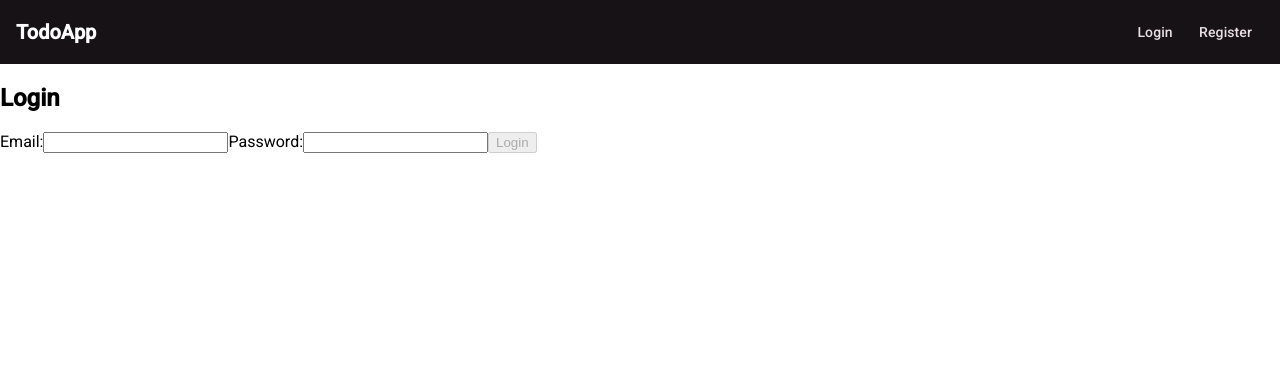
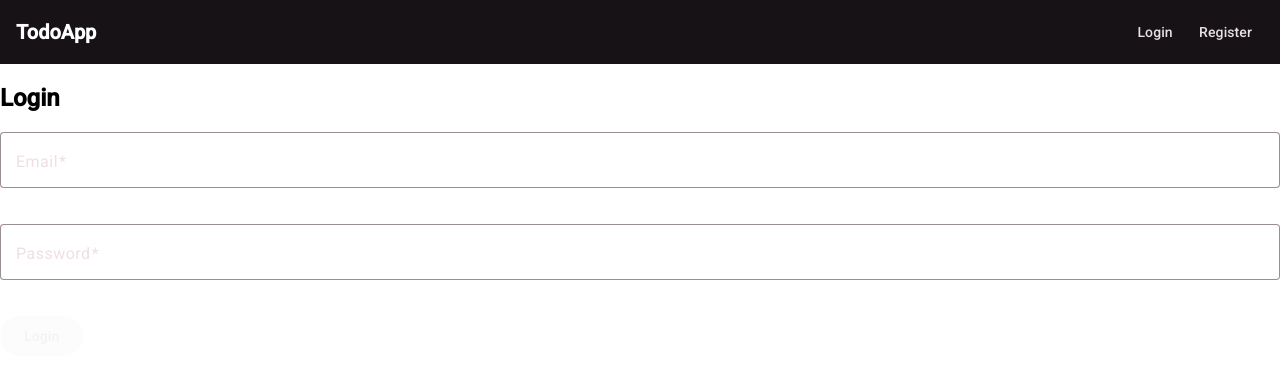
Before and after one commit to VKoutsos/todo_api, an Angular app in the folder todo-app-frontend/: page /login in a window 1280 px wide. Shown: the top 382 px of the page. Built offline with nearby package versions, Linux system fonts and the light colour scheme.

Commit message:
first login component fix

```diff
--- a/todo-app-frontend/src/app/app.module.ts
+++ b/todo-app-frontend/src/app/app.module.ts
@@ -23,6 +23,8 @@ import { AdminDetailComponent } from './components/admin-detail/admin-detail.com
 import { MatToolbarModule } from '@angular/material/toolbar';
 import { MatButtonModule } from '@angular/material/button';
 import { MatIconModule } from '@angular/material/icon';
+import { MatFormFieldModule } from '@angular/material/form-field';
+import { MatInputModule } from '@angular/material/input';
 
 @NgModule({
   declarations: [
@@ -46,6 +48,8 @@ import { MatIconModule } from '@angular/material/icon';
     MatToolbarModule,
     MatButtonModule,
     MatIconModule,
+    MatFormFieldModule,
+    MatInputModule,
   ],
   providers: [],
   bootstrap: [AppComponent]
--- a/todo-app-frontend/src/app/components/login/login.component.css
+++ b/todo-app-frontend/src/app/components/login/login.component.css
@@ -1,3 +1,8 @@
+.full-width{
+  width: 100%;
+  margin-bottom: 16px;
+}
+
 .error-message{
   color:red;
   margin-top: 10px;
--- a/todo-app-frontend/src/app/components/login/login.component.html
+++ b/todo-app-frontend/src/app/components/login/login.component.html
@@ -1,14 +1,20 @@
 <h2>Login</h2>
 <form [formGroup]="loginForm" (ngSubmit)="login()">
-  <label for="email">Email:</label>
-  <input type="email" id="email" formControlName="email" name="email" required>
+  <mat-form-field appearance="outline" class="full-width">
+    <mat-label>Email</mat-label>
+    <input matInput type="email" formControlName="email" required>
+  </mat-form-field>
 
-  <label for="password">Password:</label>
-  <input type="password" id="password" formControlName="password" name="password" required>
+  <mat-form-field appearance="outline" class="full-width">
+    <mat-label>Password</mat-label>
+    <input matInput type="password" formControlName="password" required>
+  </mat-form-field>
 
-  <button type="submit" [disabled]="!loginForm.valid">Login</button>
+  <button mat-raised-button color="primary" type="submit" [disabled]="!loginForm.valid">
+    Login
+  </button>
 
   <div *ngIf="errorMessage" class="error-message">
-    {{ errorMessage }}
+    {{errorMessage}}
   </div>
 </form>
```
